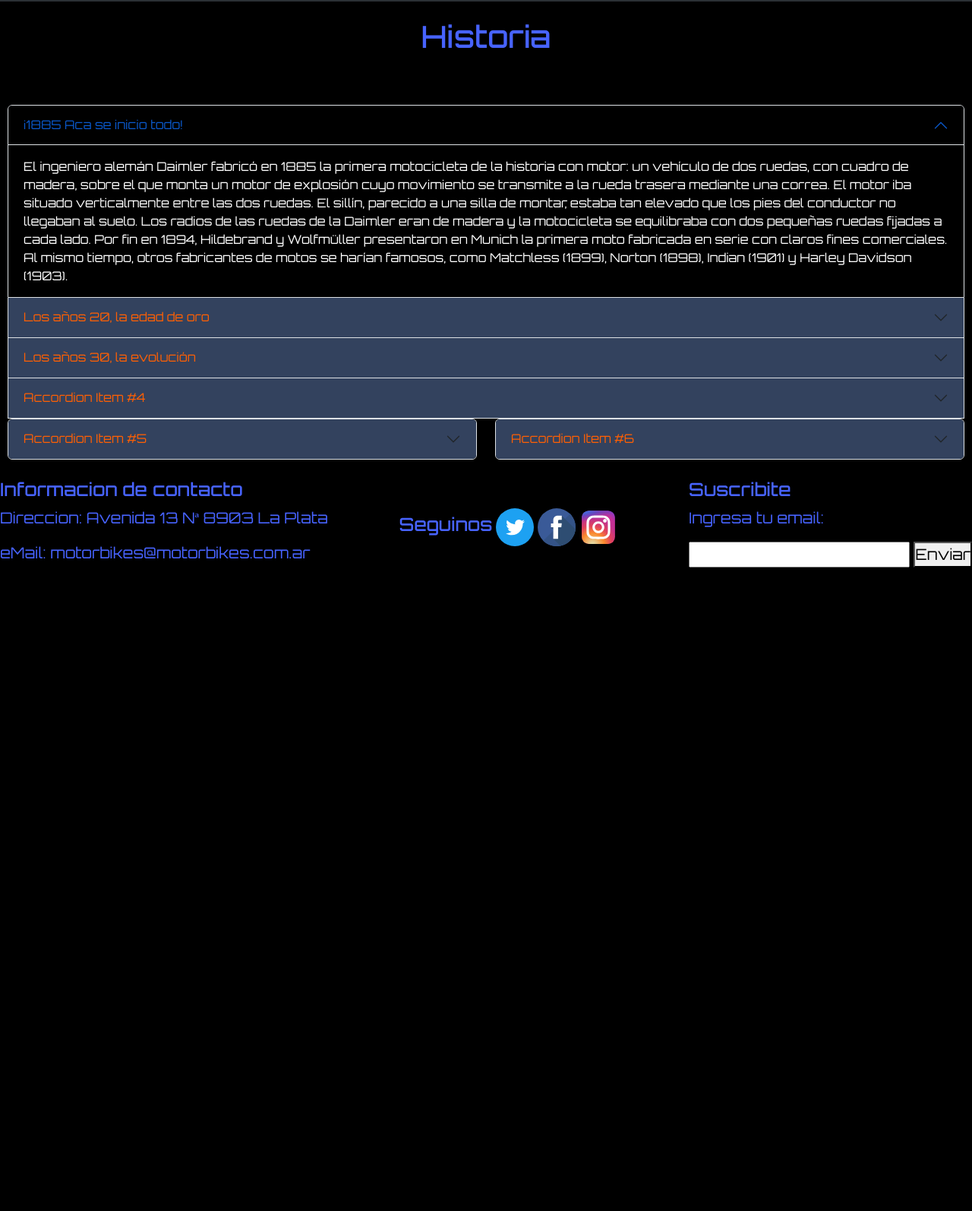
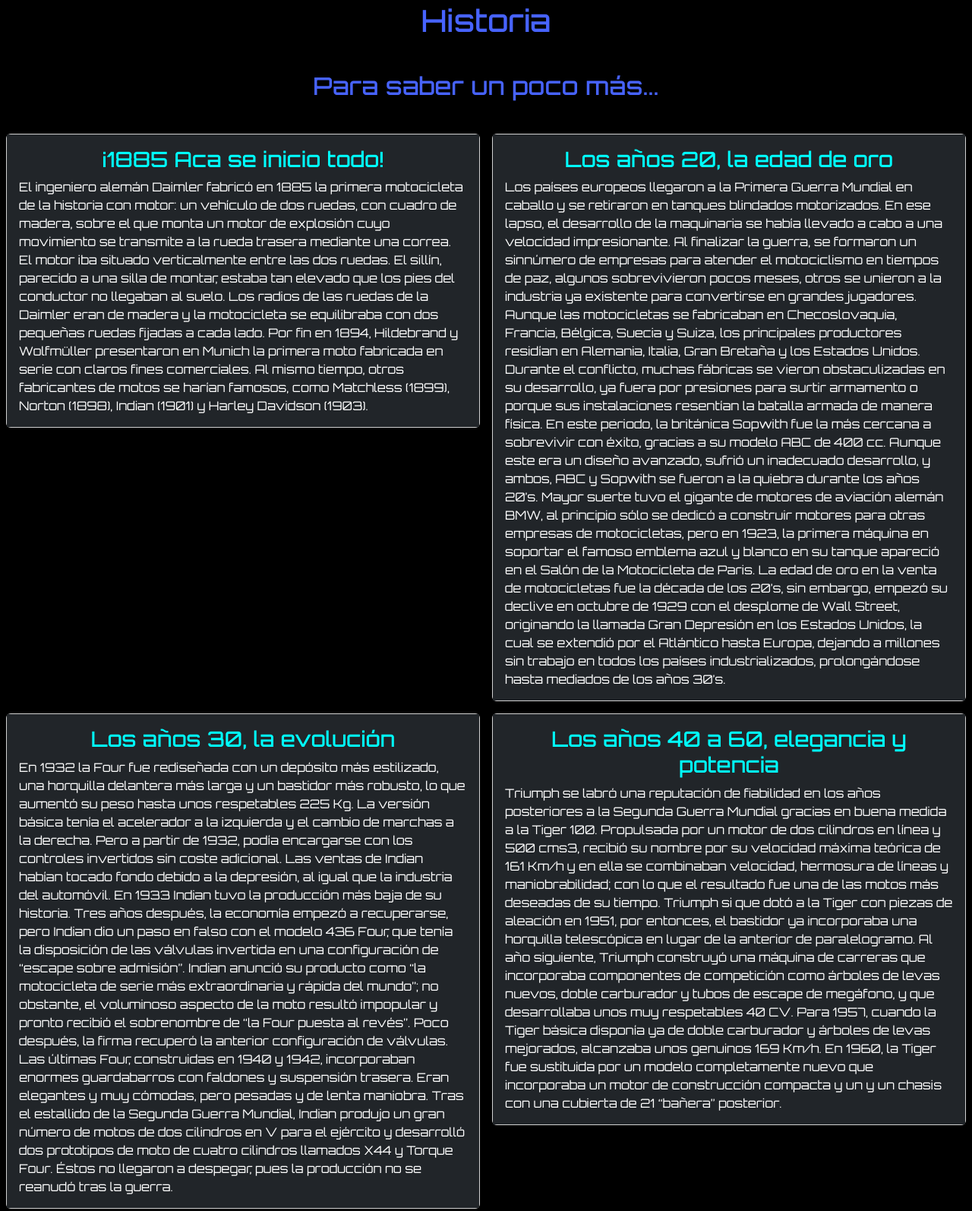
Before and after one commit to garufa7x/proyecto_motorbikes, a plain HTML site: page pages/historia.html in a window 1280 px wide. Shown: the part 84-1678 px from the top of the page at 76% size. Before the commit the page ends 843 px from the top, so only its background shows below. Drawn offline with Linux system fonts and the light colour scheme.

Commit message:
Bootstrap a Historia

```diff
--- a/css/style.css
+++ b/css/style.css
@@ -18,9 +18,9 @@
     "contenedorH1 contenedorH1 contenedorH1"
     "noticias noticias noticias"
     "footer     footer         footer";
-    grid-template-rows: 60px 0.5fr 2fr 0.5fr ;
+    grid-template-rows: 60px 0.3fr 2fr 0.5fr ;
     grid-template-columns: 1fr 1fr 1fr ;
-    gap: 15px;
+    gap: 10px;
     min-height: 100vh;
     font-family: "Orbitron";
 
@@ -86,6 +86,9 @@
 
 }
 
+.navbar.fixed-top.navbar-expand-lg.bg-body-tertiary.bg-dark{
+    padding: 4px 0px;
+}
 
 /*Titulo H1*/
 .contenedorH1 {
@@ -170,7 +173,7 @@
 
 .redes {
     display: flex;
-    align-items: center;
+    align-items: flex-start;
     gap: 5px;
 }
 
@@ -184,9 +187,9 @@
     "contenedorH1 contenedorH1 contenedorH1 contenedorH1"
     "seccionHistoria seccionHistoria seccionHistoria seccionHistoria "
     "footer     footer    footer      footer";
-    grid-template-rows: 60px 0.5fr 2fr 0.5fr ;
+    grid-template-rows: 60px 0.3fr 2fr 0.5fr ;
     grid-template-columns: 1fr 1fr 1fr 1fr ;
-    gap: 15px;
+    gap: 10px;
     min-height: 100vh;
     font-family: "Orbitron";
 }
@@ -195,10 +198,20 @@
     grid-area: seccionHistoria;
     font-family: "Orbitron";
     color: white;
-    padding: 10px;
+    }
+
+.col-lg-6.col-md-12{
+    padding: 8px;
+}
+.card-body{
+    background-color: #212529;
 }
 
-.accordion {
+.container.text-center.h3CardHistoria{
+    color: aqua;
+}
+
+/*.accordion {
     --bs-accordion-active-bg:black;
 }
 
@@ -210,7 +223,7 @@
 .accordion-button.collapsed {
     color: rgb(253, 95, 4);
     background: rgb(51, 66, 94);
-}
+}*/
 
 /*Motos*/
 .contenedorMotos {
--- a/pages/historia.html
+++ b/pages/historia.html
@@ -32,77 +32,67 @@
   </nav>
   <div class="contenedorH1">
     <h1 class="tituloH1">Historia</h1>
+    <h2>Para saber un poco más...</h2>
   </div>
   <section class="seccionHistoria">
 
-    <div class="accordion" id="accordionPanelsStayOpenExample">
-      <div class="accordion-item">
-        <h2 class="accordion-header" id="panelsStayOpen-headingOne">
-          <button class="accordion-button" type="button" data-bs-toggle="collapse"
-            data-bs-target="#panelsStayOpen-collapseOne" aria-expanded="true"
-            aria-controls="panelsStayOpen-collapseOne">
-            ¡1885 Aca se inicio todo!
-          </button>
-        </h2>
-        <div id="panelsStayOpen-collapseOne" class="accordion-collapse collapse show"
-          aria-labelledby="panelsStayOpen-headingOne">
-          <div class="accordion-body">
-            El ingeniero alemán Daimler fabricó en 1885 la primera motocicleta de la historia con motor: un vehículo de
-            dos ruedas, con cuadro de madera, sobre el que monta un motor de explosión cuyo movimiento se transmite a la
+    <div class="container-fluid">
+
+      <div class="row">
+
+        <div class="col-lg-6 col-md-12">
+          <div class="card">
+            <div class="card-body">
+              <h3 class="container text-center h3CardHistoria">¡1885 Aca se inicio todo!</h3>
+              El ingeniero alemán Daimler fabricó en 1885 la primera motocicleta de la historia con motor: un vehículo
+              de
+              dos ruedas, con cuadro de madera, sobre el que monta un motor de explosión cuyo movimiento se transmite a
+              la
               rueda trasera mediante una correa. El motor iba situado verticalmente entre las dos ruedas. El sillín,
               parecido a una silla de montar, estaba tan elevado que los pies del conductor no llegaban al suelo. Los
               radios de las ruedas de la Daimler eran de madera y la motocicleta se equilibraba con dos pequeñas ruedas
               fijadas a cada lado. Por fin en 1894, Hildebrand y Wolfmüller presentaron en Munich la primera moto
               fabricada en serie con claros fines comerciales. Al mismo tiempo, otros fabricantes de motos se harían
               famosos, como Matchless (1899), Norton (1898), Indian (1901) y Harley Davidson (1903).
-
             </div>
           </div>
         </div>
-      <div class="accordion-item">
-        <h2 class="accordion-header" id="panelsStayOpen-headingTwo">
-          <button class="accordion-button collapsed" type="button" data-bs-toggle="collapse"
-            data-bs-target="#panelsStayOpen-collapseTwo" aria-expanded="false"
-            aria-controls="panelsStayOpen-collapseTwo">
-            Los años 20, la edad de oro
-          </button>
-        </h2>
-        <div id="panelsStayOpen-collapseTwo" class="accordion-collapse collapse"
-          aria-labelledby="panelsStayOpen-headingTwo">
-          <div class="accordion-body">
+        <div class="col-lg-6 col-md-12">
+          <div class="card">
+            <div class="card-body">
+              <h3 class="container text-center h3CardHistoria">Los años 20, la edad de oro</h3>
               Los países europeos llegaron a la Primera Guerra Mundial en caballo y se retiraron en tanques blindados
               motorizados. En ese lapso, el desarrollo de la maquinaria se había llevado a cabo a una velocidad
               impresionante.
-            Al finalizar la guerra, se formaron un sinnúmero de empresas para atender el motociclismo en tiempos de paz,
-            algunos sobrevivieron pocos meses, otros se unieron a la industria ya existente para convertirse en grandes
+              Al finalizar la guerra, se formaron un sinnúmero de empresas para atender el motociclismo en tiempos de
+              paz,
+              algunos sobrevivieron pocos meses, otros se unieron a la industria ya existente para convertirse en
+              grandes
               jugadores. Aunque las motocicletas se fabricaban en Checoslovaquia, Francia, Bélgica, Suecia y Suiza, los
               principales productores residían en Alemania, Italia, Gran Bretaña y los Estados Unidos.
-            Durante el conflicto, muchas fábricas se vieron obstaculizadas en su desarrollo, ya fuera por presiones para
+              Durante el conflicto, muchas fábricas se vieron obstaculizadas en su desarrollo, ya fuera por presiones
+              para
               surtir armamento o porque sus instalaciones resentían la batalla armada de manera física. En este periodo,
               la británica Sopwith fue la más cercana a sobrevivir con éxito, gracias a su modelo ABC de 400 cc. Aunque
-            este era un diseño avanzado, sufrió un inadecuado desarrollo, y ambos, ABC y Sopwith se fueron a la quiebra
+              este era un diseño avanzado, sufrió un inadecuado desarrollo, y ambos, ABC y Sopwith se fueron a la
+              quiebra
               durante los años 20’s.
               Mayor suerte tuvo el gigante de motores de aviación alemán BMW, al principio sólo se dedicó a construir
-            motores para otras empresas de motocicletas, pero en 1923, la primera máquina en soportar el famoso emblema
+              motores para otras empresas de motocicletas, pero en 1923, la primera máquina en soportar el famoso
+              emblema
               azul y blanco en su tanque apareció en el Salón de la Motocicleta de Paris.
               La edad de oro en la venta de motocicletas fue la década de los 20’s, sin embargo, empezó su declive en
-            octubre de 1929 con el desplome de Wall Street, originando la llamada Gran Depresión en los Estados Unidos,
+              octubre de 1929 con el desplome de Wall Street, originando la llamada Gran Depresión en los Estados
+              Unidos,
               la cual se extendió por el Atlántico hasta Europa, dejando a millones sin trabajo en todos los países
               industrializados, prolongándose hasta mediados de los años 30’s.
             </div>
           </div>
         </div>
-      <div class="accordion-item">
-        <h2 class="accordion-header" id="panelsStayOpen-headingThree">
-          <button class="accordion-button collapsed" type="button" data-bs-toggle="collapse"
-            data-bs-target="#panelsStayOpen-collapseThree" aria-expanded="false"
-            aria-controls="panelsStayOpen-collapseThree">
-            Los años 30, la evolución
-          </button>
-        </h2>
-        <div id="panelsStayOpen-collapseThree" class="accordion-collapse collapse"
-          aria-labelledby="panelsStayOpen-headingThree">
-          <div class="accordion-body">
+        <div class="col-lg-6 col-md-12">
+          <div class="card">
+            <div class="card-body">
+              <h3 class="container text-center h3CardHistoria">Los años 30, la evolución</h3>
               En 1932 la Four fue rediseñada con un depósito más estilizado, una horquilla delantera más larga y un
               bastidor más robusto, lo que aumentó su peso hasta unos respetables 225 Kg.
               La versión básica tenía el acelerador a la izquierda y el cambio de marchas a la derecha.
@@ -118,76 +108,47 @@
               Las últimas Four, construidas en 1940 y 1942, incorporaban enormes guardabarros con faldones y suspensión
               trasera.
               Eran elegantes y muy cómodas, pero pesadas y de lenta maniobra.
-            Tras el estallido de la Segunda Guerra Mundial, Indian produjo un gran número de motos de dos cilindros en V
+              Tras el estallido de la Segunda Guerra Mundial, Indian produjo un gran número de motos de dos cilindros en
+              V
               para el ejército y desarrolló dos prototipos de moto de cuatro cilindros llamados X44 y Torque Four.
               Éstos no llegaron a despegar, pues la producción no se reanudó tras la guerra.
             </div>
           </div>
         </div>
-      <div class="accordion-item">
-        <h2 class="accordion-header" id="panelsStayOpen-headingFour">
-          <button class="accordion-button collapsed" type="button" data-bs-toggle="collapse"
-            data-bs-target="#panelsStayOpen-collapseFour" aria-expanded="false"
-            aria-controls="panelsStayOpen-collapseFour">
-            Accordion Item #4
-          </button>
-        </h2>
-        <div id="panelsStayOpen-collapseFour" class="accordion-collapse collapse"
-          aria-labelledby="panelsStayOpen-headingFour">
-          <div class="accordion-body">
-            <strong>This is the third item's accordion body.</strong> It is hidden by default, until the collapse plugin
-            adds the appropriate classes that we use to style each element. These classes control the overall
-            appearance, as well as the showing and hiding via CSS transitions. You can modify any of this with custom
-            CSS or overriding our default variables. It's also worth noting that just about any HTML can go within the
-            <code>.accordion-body</code>, though the transition does limit overflow.
+        <div class="col-lg-6 col-md-12">
+          <div class="card">
+            <div class="card-body">
+              <h3 class="container text-center h3CardHistoria">Los años 40 a 60, elegancia y potencia</h3>
+              Triumph se labró una reputación de fiabilidad en los años posteriores a la Segunda Guerra Mundial gracias
+              en buena medida a la Tiger 100.
+              Propulsada por un motor de dos cilindros en línea y 500 cms3, recibió su nombre por su velocidad máxima
+              teórica de 161 Km/h y en ella se combinaban velocidad, hermosura de líneas y maniobrabilidad; con lo que
+              el resultado fue una de las motos más deseadas de su tiempo.
+              Triumph si que dotó a la Tiger con piezas de aleación en 1951, por entonces, el bastidor ya incorporaba
+              una horquilla telescópica en lugar de la anterior de paralelogramo.
+              Al año siguiente, Triumph construyó una máquina de carreras que incorporaba componentes de competición
+              como árboles de levas nuevos, doble carburador y tubos de escape de megáfono, y que desarrollaba unos muy
+              respetables 40 CV.
+              Para 1957, cuando la Tiger básica disponía ya de doble carburador y árboles de levas mejorados, alcanzaba
+              unos genuinos 169 Km/h.
+              En 1960, la Tiger fue sustituida por un modelo completamente nuevo que incorporaba un motor de
+              construcción compacta y un y un chasis con una cubierta de 21 “bañera” posterior.
             </div>
           </div>
         </div>
-      <div class="row">
-        <div class="col-lg-6 col-md-12">
-          <div class="accordion-item">
-            <h2 class="accordion-header" id="panelsStayOpen-headingFive">
-              <button class="accordion-button collapsed" type="button" data-bs-toggle="collapse"
-                data-bs-target="#panelsStayOpen-collapseFive" aria-expanded="false"
-                aria-controls="panelsStayOpen-collapseFive">
-                Accordion Item #5
-              </button>
-            </h2>
-            <div id="panelsStayOpen-collapseFive" class="accordion-collapse collapse"
-              aria-labelledby="panelsStayOpen-headingFive">
-              <div class="accordion-body">
-                <strong>This is the third item's accordion body.</strong> It is hidden by default, until the collapse
-                plugin adds the appropriate classes that we use to style each element. These classes control the overall
-                appearance, as well as the showing and hiding via CSS transitions. You can modify any of this with
-                custom CSS or overriding our default variables. It's also worth noting that just about any HTML can go
-                within the <code>.accordion-body</code>, though the transition does limit overflow.
+
       </div>
+
+
+
+
+
+
+
+
+
     </div>
-          </div>
-        </div>
-        <div class="col-lg-6 col-md-12">
-          <div class="accordion-item">
-            <h2 class="accordion-header" id="panelsStayOpen-headingSix">
-              <button class="accordion-button collapsed" type="button" data-bs-toggle="collapse"
-                data-bs-target="#panelsStayOpen-collapseSix" aria-expanded="false"
-                aria-controls="panelsStayOpen-collapseSix">
-                Accordion Item #6
-              </button>
-            </h2>
-            <div id="panelsStayOpen-collapseSix" class="accordion-collapse collapse"
-              aria-labelledby="panelsStayOpen-headingSix">
-              <div class="accordion-body">
-                <strong>This is the third item's accordion body.</strong> It is hidden by default, until the collapse
-                plugin adds the appropriate classes that we use to style each element. These classes control the overall
-                appearance, as well as the showing and hiding via CSS transitions. You can modify any of this with
-                custom CSS or overriding our default variables. It's also worth noting that just about any HTML can go
-                within the <code>.accordion-body</code>, though the transition does limit overflow.
-              </div>
-            </div>
-          </div>
-        </div>
-      </div>
-    </div>
+
 
 
   </section>
```
Lines whose indentation alone changed are shown as unchanged.
